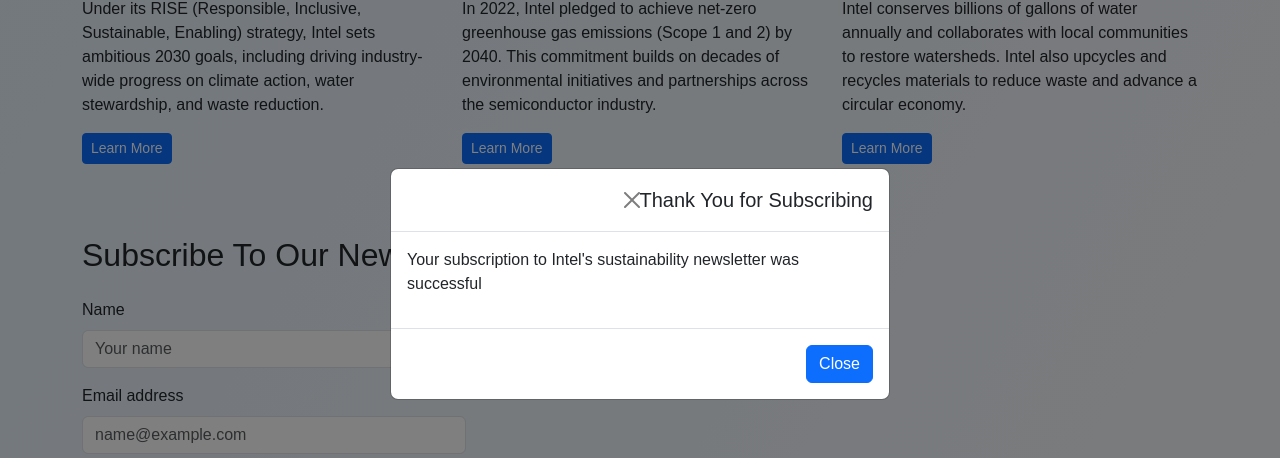
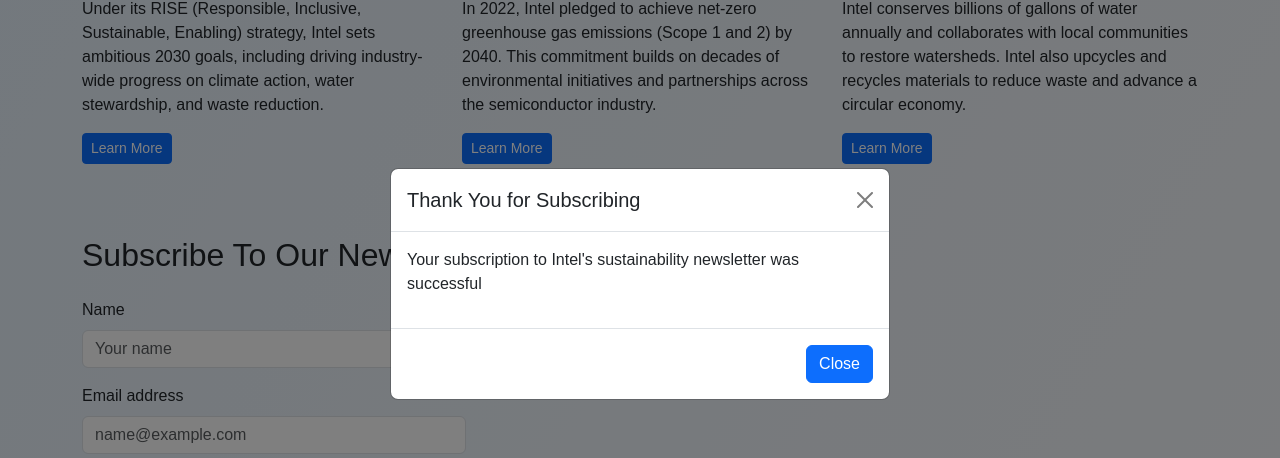
Before and after one commit to brianlove12/03-project-intel-localization, a plain HTML site: page index.html in a window 1280 px wide. Both pictures are taken after typing "Sample", "name@example.com" into the empty fields and a click on the button "Subscribe". Shown: the part 872-1330 px from the top of the page. Drawn offline with nearby package versions, Linux system fonts and the light colour scheme; a web font is replaced by a local one.

Commit message:
intel_localization

```diff
--- a/index.html
+++ b/index.html
@@ -195,8 +195,10 @@
           <div class="modal-dialog modal-dialog-centered">
             <div class="modal-content">
               <div class="modal-header justify-content-between flex-row">
-                <button type="button" class="btn-close" data-bs-dismiss="modal" aria-label="Close"></button>
-                <h5 class="modal-title" id="newsletterModalLabel">Thank You for Subscribing</h5>
+                <div id="newsletterModalHeaderLTR" class="w-100 d-flex flex-row justify-content-between align-items-center">
+                  <h5 class="modal-title" id="newsletterModalLabelLTR">Thank You for Subscribing</h5>
+                  <button type="button" class="btn-close" data-bs-dismiss="modal" aria-label="Close"></button>
+                </div>
               </div>
               <div class="modal-body">
                 <p id="newsletterModalText" class="text-start">Your subscription to Intel's sustainability newsletter was successful</p>
@@ -208,19 +210,27 @@
           </div>
         </div>
         <script>
-          // Toggle modal text alignment based on RTL/LTR
+          // Toggle modal text alignment and header layout based on RTL/LTR
           function updateModalTextAlign() {
             const rtlLangs = ['ar', 'he', 'fa', 'ur', 'ps'];
             const lang = document.documentElement.lang || navigator.language || '';
             const shortLang = lang.split('-')[0];
             const modalText = document.getElementById('newsletterModalText');
+            const headerLTR = document.getElementById('newsletterModalHeaderLTR');
+            const headerRTL = document.getElementById('newsletterModalHeaderRTL');
+            const titleLTR = document.getElementById('newsletterModalLabelLTR');
+            const titleRTL = document.getElementById('newsletterModalLabelRTL');
             if (modalText) {
               if (rtlLangs.includes(shortLang)) {
                 modalText.classList.remove('text-start');
                 modalText.classList.add('text-end');
+                if (headerLTR) headerLTR.style.display = 'none';
+                if (headerRTL) headerRTL.style.display = 'flex';
               } else {
                 modalText.classList.remove('text-end');
                 modalText.classList.add('text-start');
+                if (headerLTR) headerLTR.style.display = 'flex';
+                if (headerRTL) headerRTL.style.display = 'none';
               }
             }
           }
```
